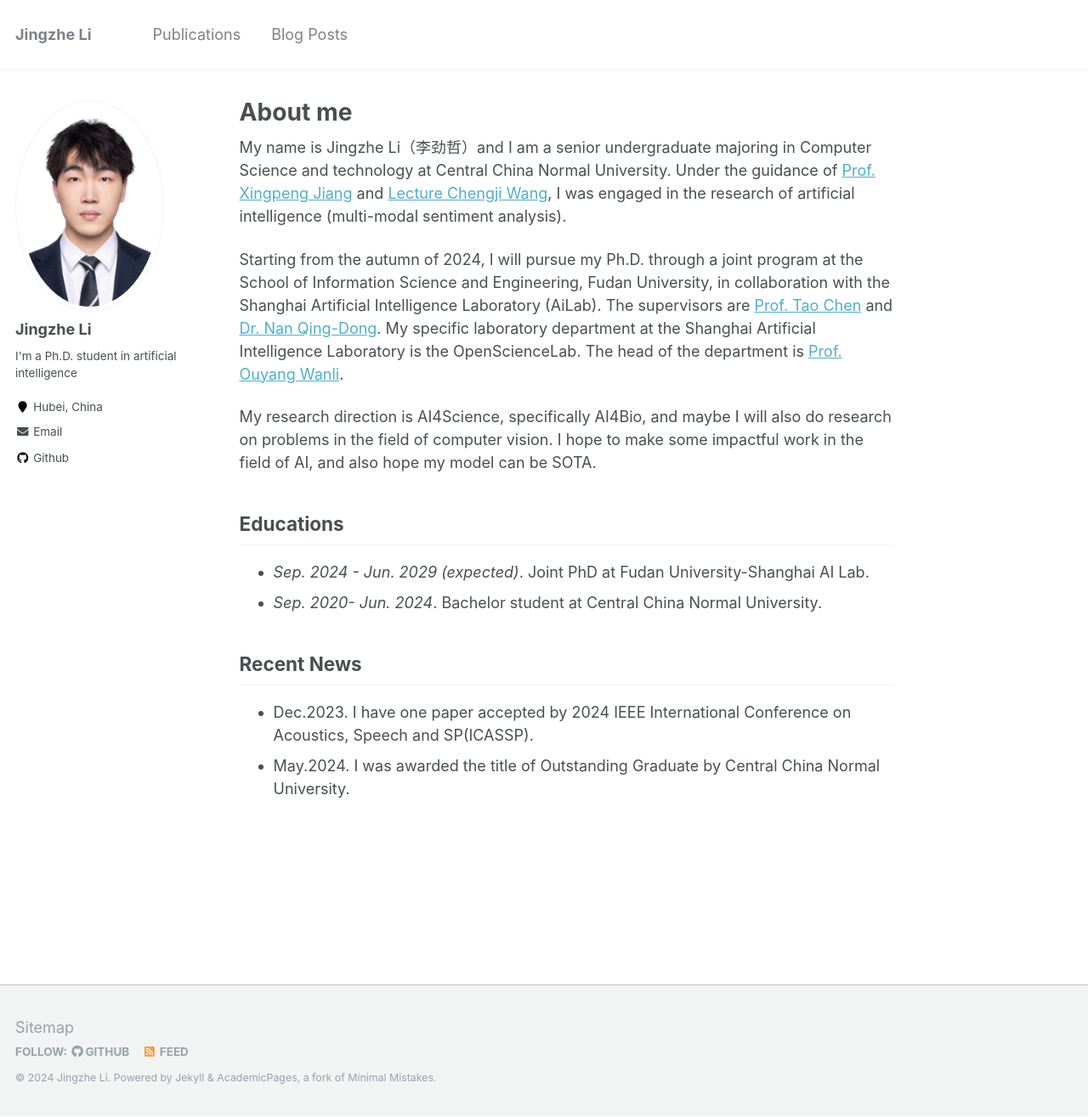
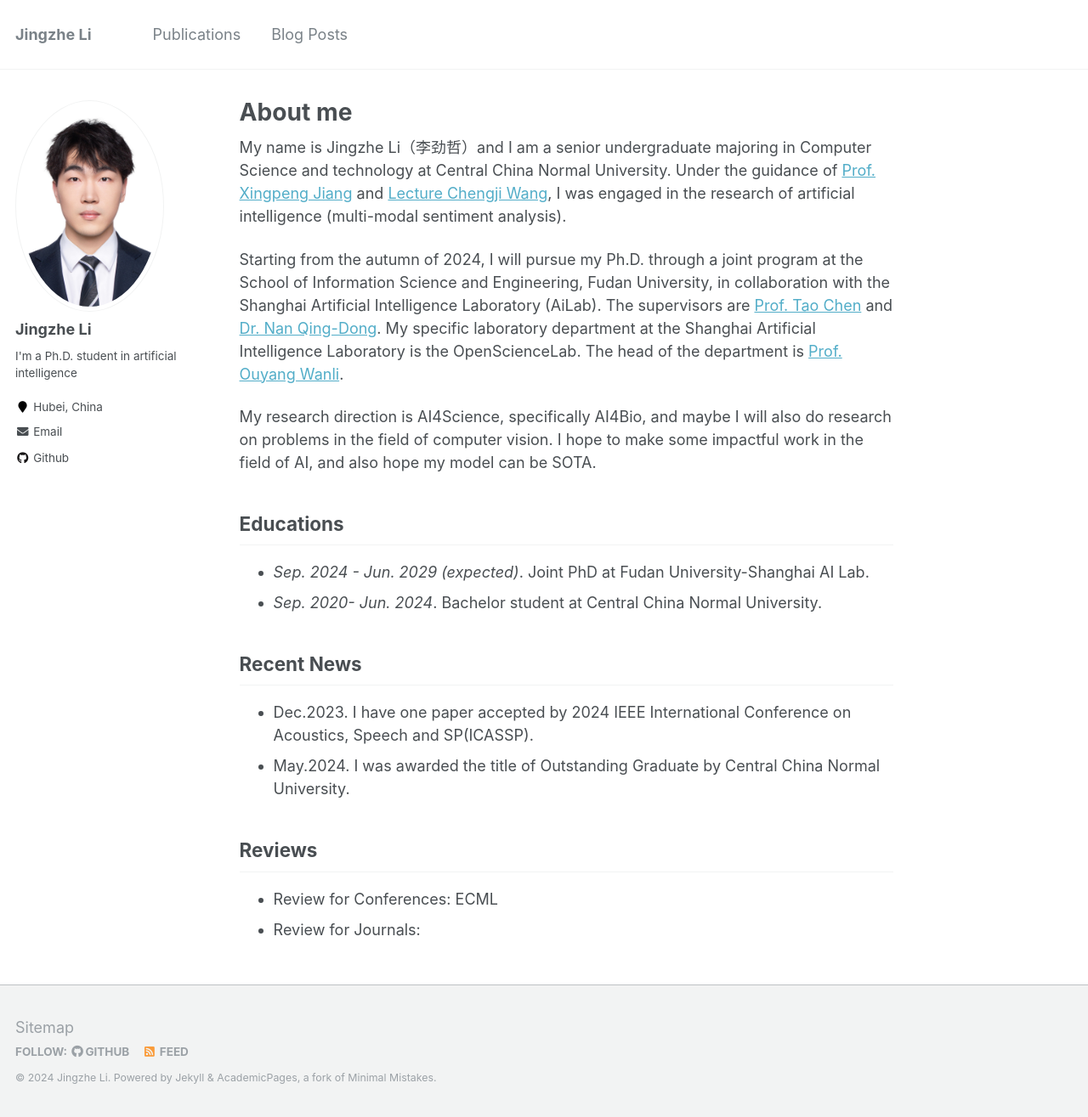
Before and after one commit to royal-dargon/royal-dargon.github.io, a Jekyll site: the page built from _pages/about.md, in a window 1280 px wide and 1315 px high. Shown: the whole window at 85% size. Built offline with Jekyll 4.4.1, drawn with Linux system fonts in a browser that asks for light colours.

Commit message:
add:review

```diff
--- a/_pages/about.md
+++ b/_pages/about.md
@@ -23,3 +23,8 @@ My research direction is AI4Science, specifically AI4Bio, and maybe I will also
 
 * Dec.2023. I have one paper accepted by 2024 IEEE International Conference on Acoustics, Speech and SP(ICASSP).
 * May.2024. I was awarded the title of Outstanding Graduate by Central China Normal University.
+
+## Reviews
+
+* Review for Conferences: ECML
+* Review for Journals:
```
